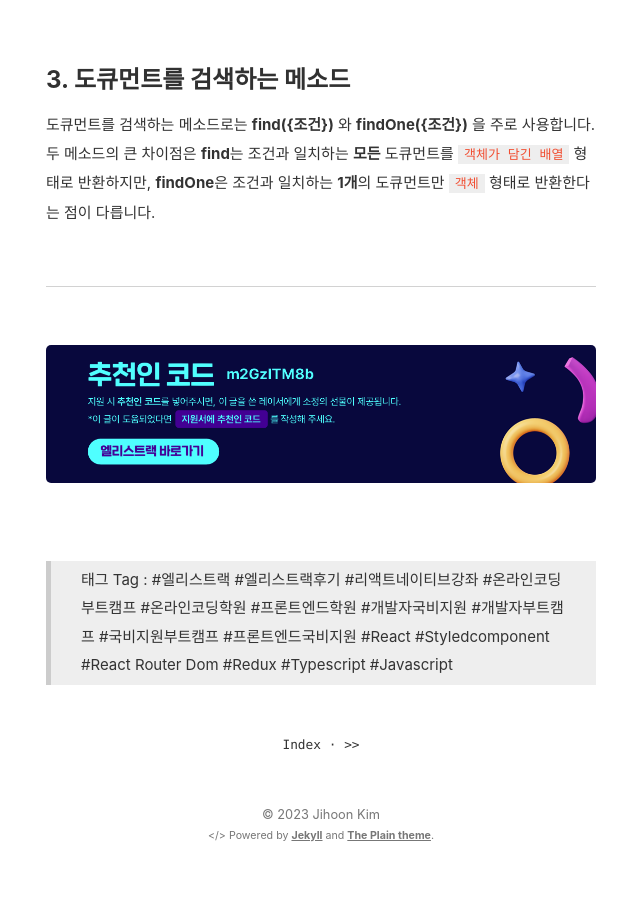
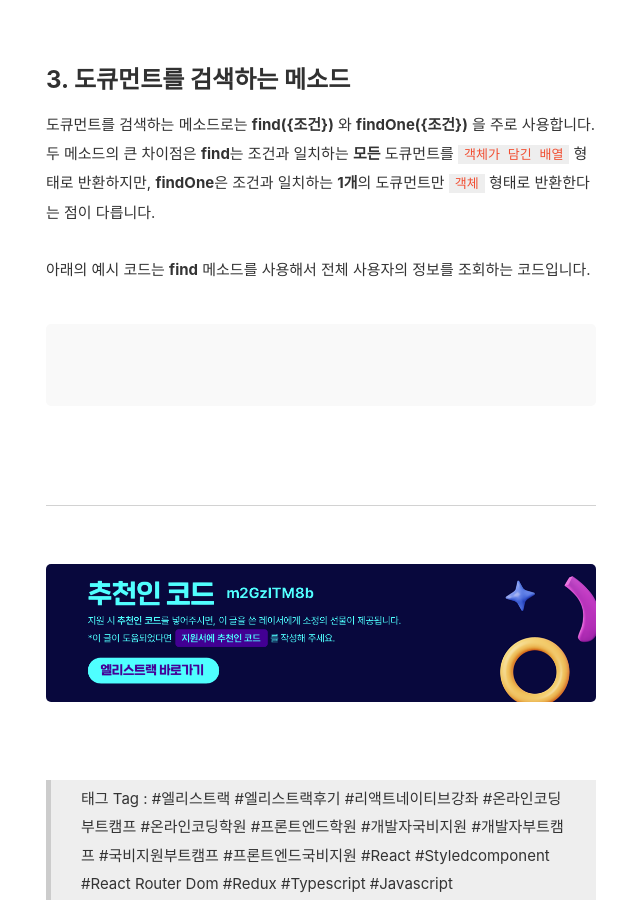
Before and after one commit to Ji-hoon/blog, a Jekyll site: the page built from _posts/2023-11-12-understanding-mongoose-method.md, in a window 1280 px wide and 900 px high, scrolled down 2319 px. Shown: the whole window, without its empty margins (319-959 px from the left). Built offline with Jekyll 4.4.1, drawn with Linux system fonts in a browser that asks for light colours; comment, search, counter and statistics services are not loaded.

Commit message:
FIX : 날짜수정

````diff
--- a/_posts/2023-11-12-understanding-mongoose-method.md
+++ b/_posts/2023-11-12-understanding-mongoose-method.md
@@ -84,6 +84,13 @@ export default class UserService {
 
 도큐먼트를 검색하는 메소드로는 **find({조건})** 와 **findOne({조건})** 을 주로 사용합니다. 두 메소드의 큰 차이점은 **find**는 조건과 일치하는 **모든** 도큐먼트를 `객체가 담긴 배열` 형태로 반환하지만, **findOne**은 조건과 일치하는 **1개**의 도큐먼트만 `객체` 형태로 반환한다는 점이 다릅니다.
 
+&nbsp;
+
+아래의 예시 코드는 **find** 메소드를 사용해서 전체 사용자의 정보를 조회하는 코드입니다.
+
+```javascript
+
+```
 
 
 &nbsp;
````
Also changed, not shown: other parts of _posts/2023-11-12-understanding-mongoose-method.md (+1 -1 lines).
